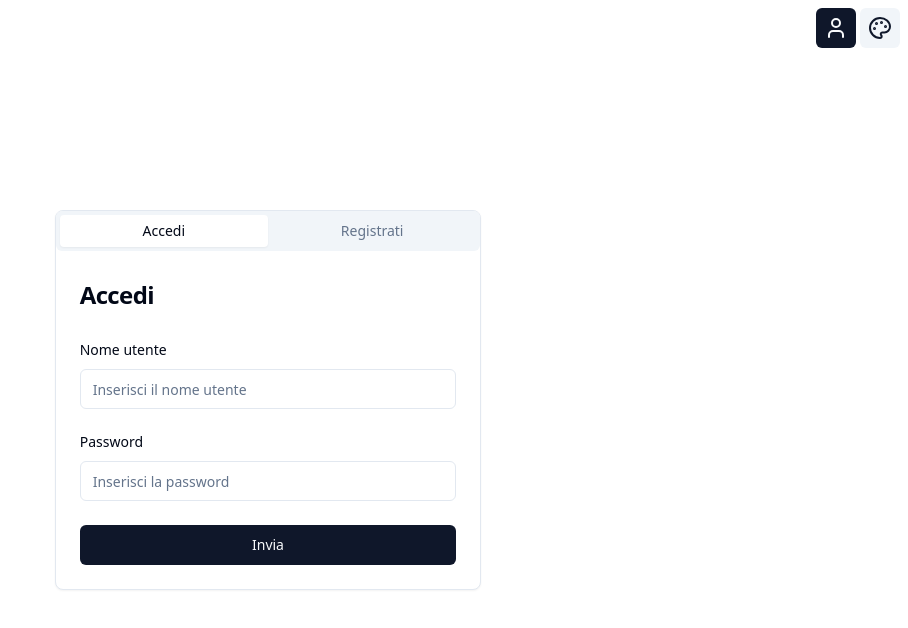
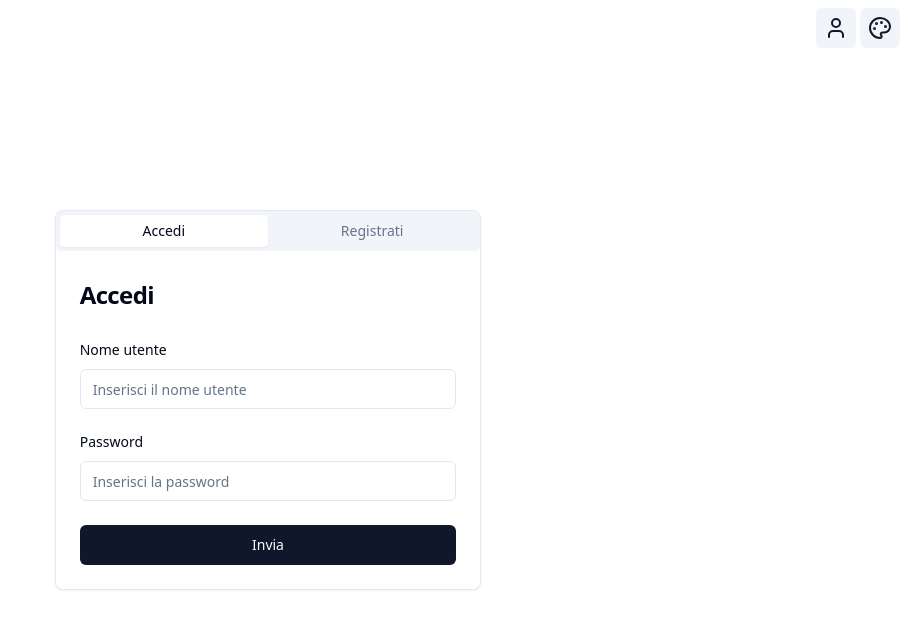
Before and after one commit to daxdiv/app-racconti-interattivi, a React (Vite) app in the folder frontend/: page / in a window 1280 px wide. Shown: the top 628 px of the page, without its empty margins (372-1280 px from the left). Built offline with nearby package versions, Linux system fonts and the light colour scheme; no server answers.

Commit message:
style(frontend): change default user actions button colors

```diff
--- a/frontend/src/components/UserActions.tsx
+++ b/frontend/src/components/UserActions.tsx
@@ -15,7 +15,10 @@ function UserActions({ renderItems }: UserActionsProps) {
   return (
     <DropdownMenu>
       <DropdownMenuTrigger asChild>
-        <Button size="icon">
+        <Button
+          size="icon"
+          className="bg-secondary hover:bg-secondary/90 text-primary"
+        >
           <User />
           <span className="sr-only">User actions</span>
         </Button>
```
